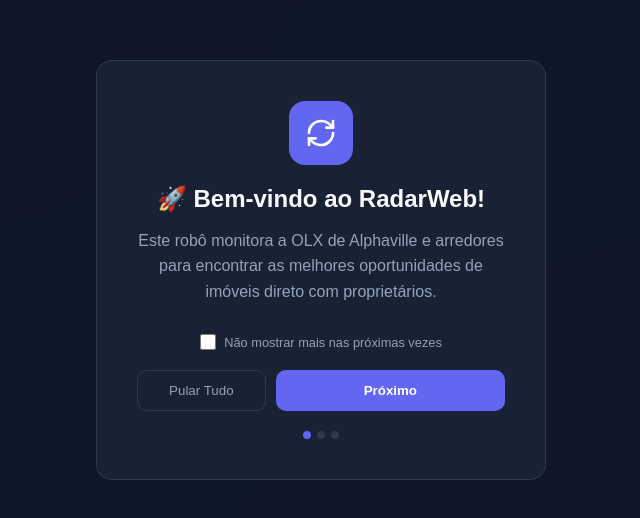
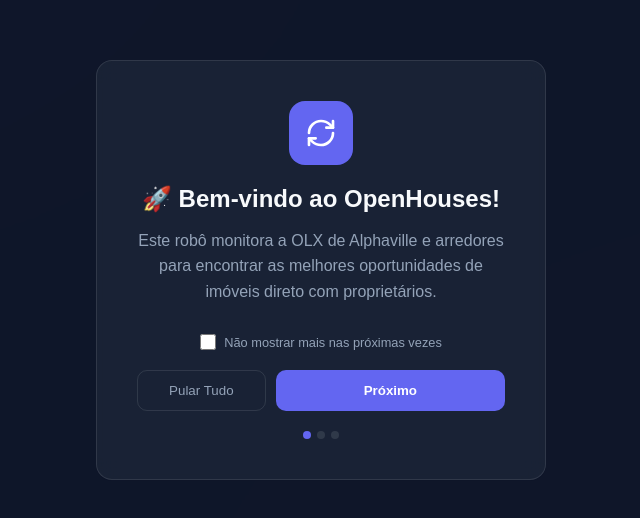
Before and after one commit to LiuDuty/olx, a React (Vite) app in the folder frontend/: page / in a window 1280 px wide. Shown: the part 130-648 px from the top of the page, without its empty margins (319-959 px from the left). Built offline with nearby package versions, Linux system fonts and the light colour scheme.

Commit message:
Correções de permissão para requests e segurança de tipos na renderização

```diff
--- a/frontend/index.html
+++ b/frontend/index.html
@@ -5,7 +5,7 @@
   <meta charset="UTF-8" />
   <link rel="icon" type="image/svg+xml" href="/vite.svg" />
   <meta name="viewport" content="width=device-width, initial-scale=1.0" />
-  <title>RadarWeb</title>
+  <title>OpenHouses</title>
 </head>
 
 <body>
--- a/frontend/src/App.jsx
+++ b/frontend/src/App.jsx
@@ -359,7 +359,7 @@
           <header className="header" style={{ marginBottom: '30px', display: 'flex', justifyContent: 'space-between', alignItems: 'center', flexWrap: 'wrap', gap: '20px' }}>
             <div>
               <h1 style={{ fontSize: '2rem', fontWeight: 800, background: 'linear-gradient(to right, #6366f1, #f43f5e)', WebkitBackgroundClip: 'text', WebkitTextFillColor: 'transparent' }}>
-                RadarWeb OLX
+                OpenHouses OLX
               </h1>
               <p style={{ color: 'var(--text-muted)', fontSize: '0.9rem', marginTop: '5px' }}>
                 <span style={{
@@ -813,7 +813,7 @@
         }}>
           <RefreshCw size={40} color="white" className="spin" />
         </div>
-        <h1 style={{ fontSize: '2.5rem', fontWeight: 900, marginBottom: '5px' }}>RadarWeb</h1>
+        <h1 style={{ fontSize: '2.5rem', fontWeight: 900, marginBottom: '5px' }}>OpenHouses</h1>
         <p style={{ color: 'var(--primary)', fontWeight: 700, letterSpacing: '2px' }}>V {version}</p>
         <div style={{ marginTop: '20px', color: 'var(--text-muted)', fontSize: '0.9rem' }}>Carregando seus dados...</div>
       </motion.div>
@@ -826,7 +826,7 @@
 
   const steps = [
     {
-      title: "🚀 Bem-vindo ao RadarWeb!",
+      title: "🚀 Bem-vindo ao OpenHouses!",
       content: "Este robô monitora a OLX de Alphaville e arredores para encontrar as melhores oportunidades de imóveis direto com proprietários.",
       icon: <RefreshCw size={32} color="white" />
     },
@@ -990,7 +990,7 @@
           <div style={{ display: 'flex', gap: '8px', alignItems: 'center', color: 'rgba(255,255,255,0.4)', fontSize: '0.75rem' }}>
             {listing.get("rooms") && (
               <span title="Quartos" style={{ display: 'flex', alignItems: 'center', gap: '4px' }}>
-                <Home size={14} /> {listing.get("rooms").replace(/\D/g, '')}
+                <Home size={14} /> {String(listing.get("rooms")).replace(/\D/g, '')}
               </span>
             )}
             {listing.get("area") && (
@@ -1000,7 +1000,7 @@
             )}
             {listing.get("garage") && (
               <span title="Vagas" style={{ display: 'flex', alignItems: 'center', gap: '4px' }}>
-                <Layout size={14} /> {listing.get("garage").replace(/\D/g, '')}
+                <Layout size={14} /> {String(listing.get("garage")).replace(/\D/g, '')}
               </span>
             )}
             {listing.get("condo") && (
@@ -1015,7 +1015,7 @@
         <div style={{ display: 'flex', alignItems: 'center', gap: '10px', fontSize: '0.7rem' }}>
           {listing.get("location") && (
             <span style={{ color: 'rgba(255,255,255,0.3)', display: 'flex', alignItems: 'center', gap: '4px' }}>
-              <MapPin size={12} /> {listing.get("location").split(',').slice(0, 2).join(',')}
+              <MapPin size={12} /> {String(listing.get("location")).split(',').slice(0, 2).join(',')}
             </span>
           )}
 
--- a/frontend/src/firebase_config.js
+++ b/frontend/src/firebase_config.js
@@ -4,9 +4,9 @@
 // Configuração do Firebase para o Frontend (Web SDK)
 const firebaseConfig = {
     apiKey: "AIzaSyAIJpRhoToj9c4VLhIWkRXiVoO6rtbbvaQ",
-    authDomain: "radarweb-ca26c.firebaseapp.com",
-    projectId: "radarweb-ca26c",
-    storageBucket: "radarweb-ca26c.firebasestorage.app",
+    authDomain: "OpenHouses-ca26c.firebaseapp.com",
+    projectId: "OpenHouses-ca26c",
+    storageBucket: "OpenHouses-ca26c.firebasestorage.app",
     messagingSenderId: "1013431864712",
     appId: "1:1013431864712:web:20475c007704f706fd7e3d",
     measurementId: "G-JDCXQXE42V"
--- a/package.json
+++ b/package.json
@@ -1,7 +1,7 @@
 {
   "name": "radarolx",
   "version": "1.0.0",
-  "description": "RadarWeb OLX Frontend (Firebase Hosting)",
+  "description": "OpenHouses OLX Frontend (Firebase Hosting)",
   "scripts": {
     "build:ui": "cd frontend && npm run build",
     "deploy": "firebase deploy"
```
Also changed, not shown: 1 other file (tests, documents, lock files or other folders).
